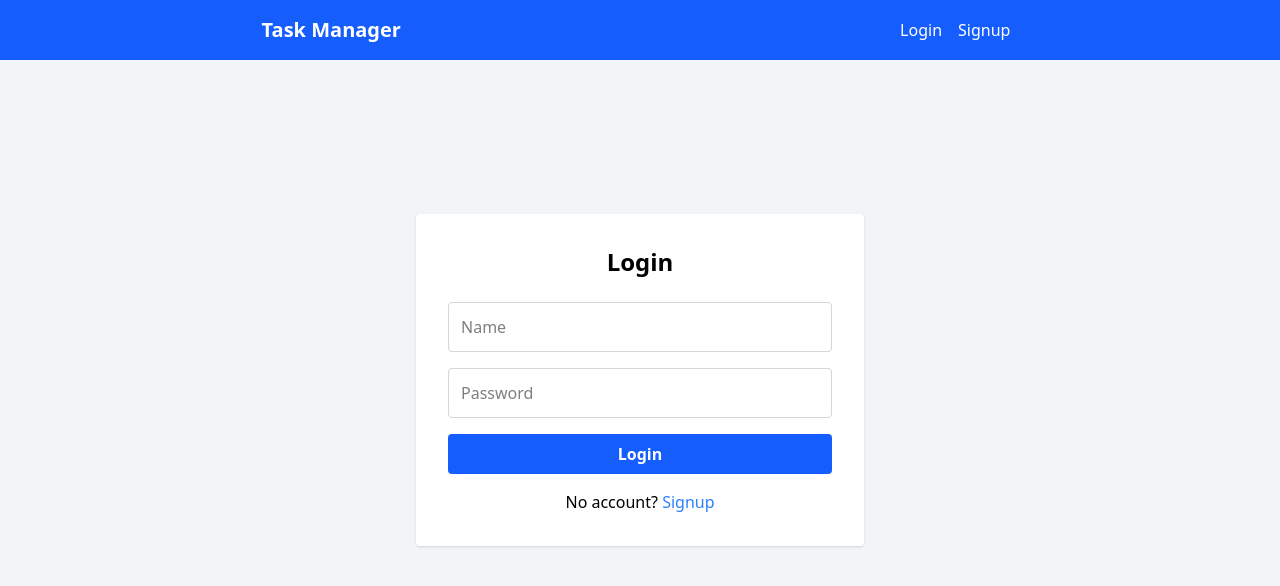
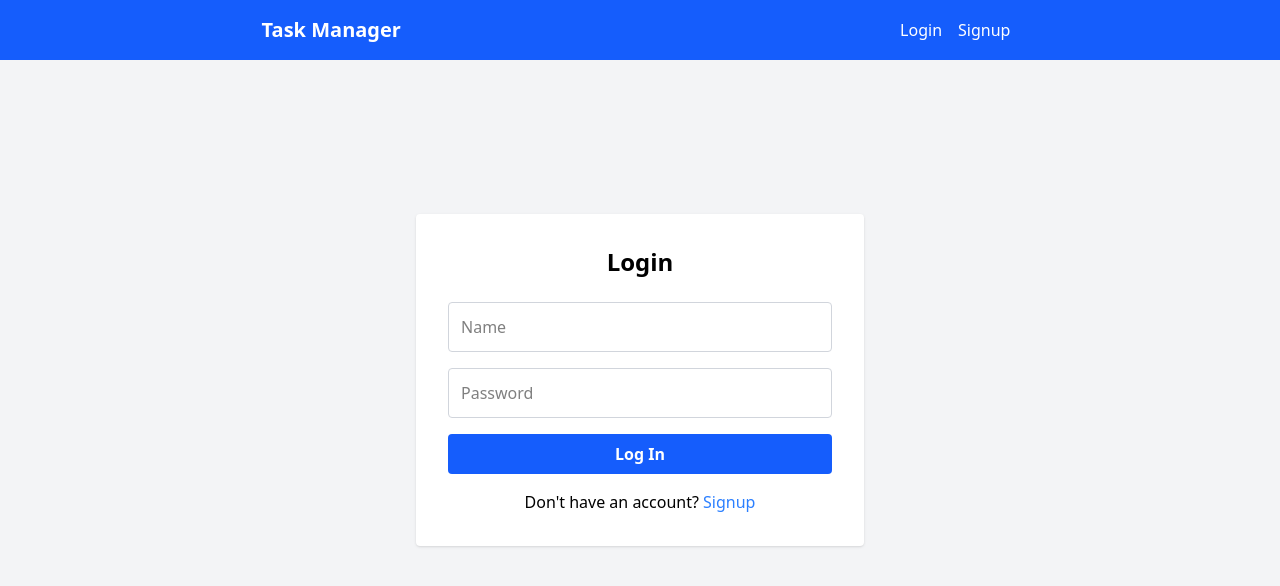
Before and after one commit to anwar730/Task-Manager, a React (Vite) app in the folder tasklister-frontend/: page / in a window 1280 px wide. Shown: the top 586 px of the page. Built offline with nearby package versions, Linux system fonts and the light colour scheme.

Commit message:
update login and sign in button

```diff
--- a/tasklister-frontend/src/components/Login.jsx
+++ b/tasklister-frontend/src/components/Login.jsx
@@ -6,10 +6,13 @@ function Login({setCurrentUser}) {
   const [password, setPassword] = useState("");
   const [errors, setErrors] = useState([]);
   const navigate = useNavigate();
+  const [isSubmitting, setIsSubmitting] = useState(false);
+
 
   async function handleSubmit(e) {
     e.preventDefault();
     setErrors([]);
+    setIsSubmitting(true);
 
     try {
       const response = await fetch("https://task-manager-4iiq.onrender.com/login", {
@@ -40,6 +43,9 @@ function Login({setCurrentUser}) {
     } catch (err) {
       setErrors(["Network error. Please try again later."]);
     }
+    finally {
+      setIsSubmitting(false);
+    }
   }
 
 
@@ -66,9 +72,11 @@ function Login({setCurrentUser}) {
           onChange={(e) => setPassword(e.target.value)}
           required
         />
-        <button className="btn w-full" type="submit">Login</button>
+        <button className="btn w-full" type="submit" disabled={isSubmitting}>
+    {isSubmitting ? "Logging in..." : "Log In"}
+  </button>
         <p className="text-center mt-4">
-          No account? <a className="text-blue-500" href="/signup">Signup</a>
+        Don't have an account? <a className="text-blue-500" href="/signup">Signup</a>
         </p>
       </form>
 
--- a/tasklister-frontend/src/components/Signup.jsx
+++ b/tasklister-frontend/src/components/Signup.jsx
@@ -7,11 +7,13 @@ function Signup({ setCurrentUser }) {
   const [errors, setErrors] = useState([]);
   const [password, setPassword] = useState("");
   const [passwordconfirmation, setPasswordconfirmation] = useState("");
+  const [isSubmitting, setIsSubmitting] = useState(false);
   const navigate = useNavigate();
 
   async function handleSubmit(e) {
     e.preventDefault();
     setErrors([]);
+    setIsSubmitting(true);
 
     try {
       const response = await fetch("https://task-manager-4iiq.onrender.com/signup", {
@@ -41,6 +43,8 @@ function Signup({ setCurrentUser }) {
       }
     } catch (err) {
       setErrors(["Network error. Please try again later."]);
+    }finally {
+      setIsSubmitting(false);
     }
   }
 
@@ -83,7 +87,9 @@ function Signup({ setCurrentUser }) {
           onChange={(e) => setPasswordconfirmation(e.target.value)}
           required
         />
-        <button className="btn w-full" type="submit">Signup</button>
+        <button className="btn w-full" type="submit" disabled={isSubmitting}>
+    {isSubmitting ? "Signing up..." : "Signup"}
+  </button>
       </form>
     </div>
   );
```
